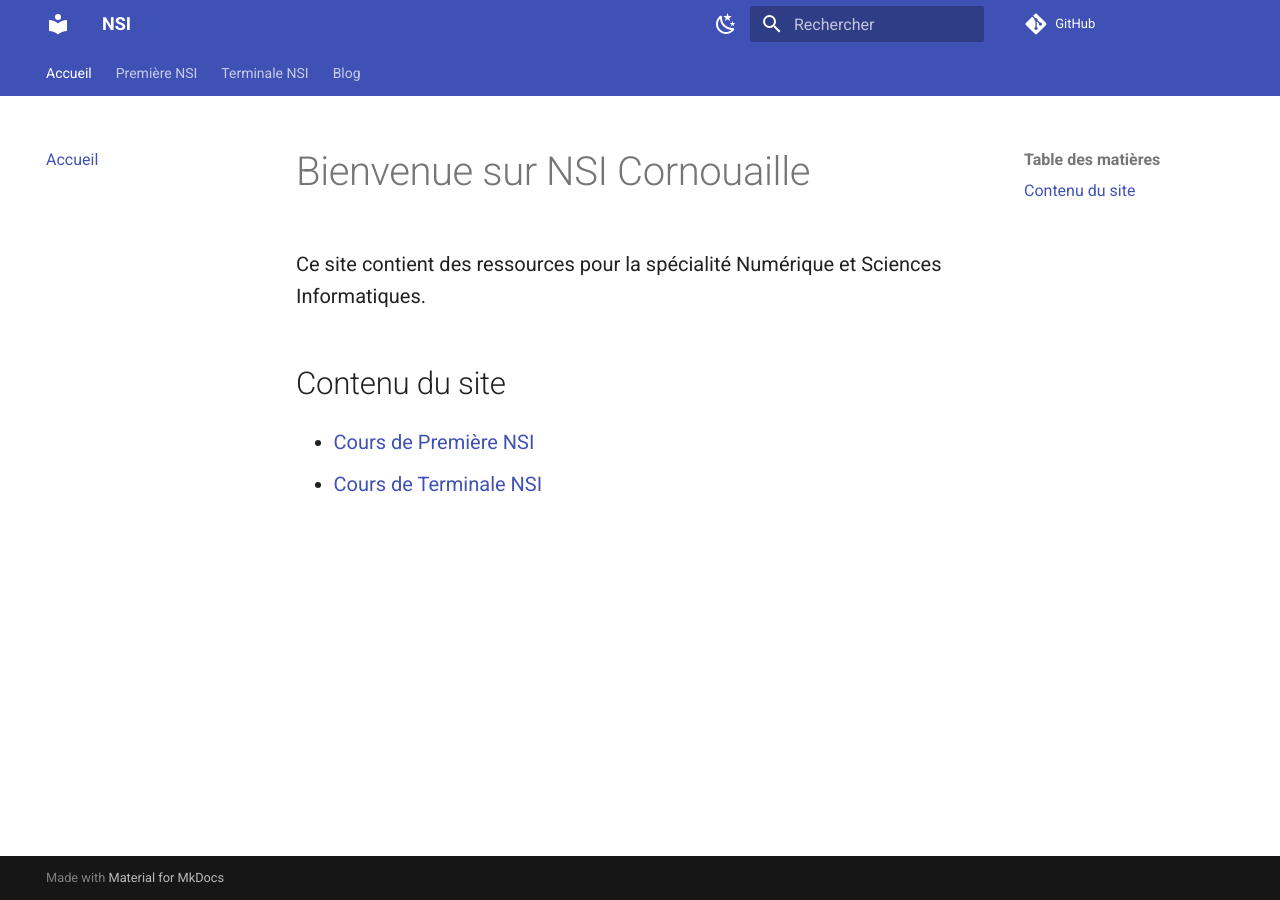
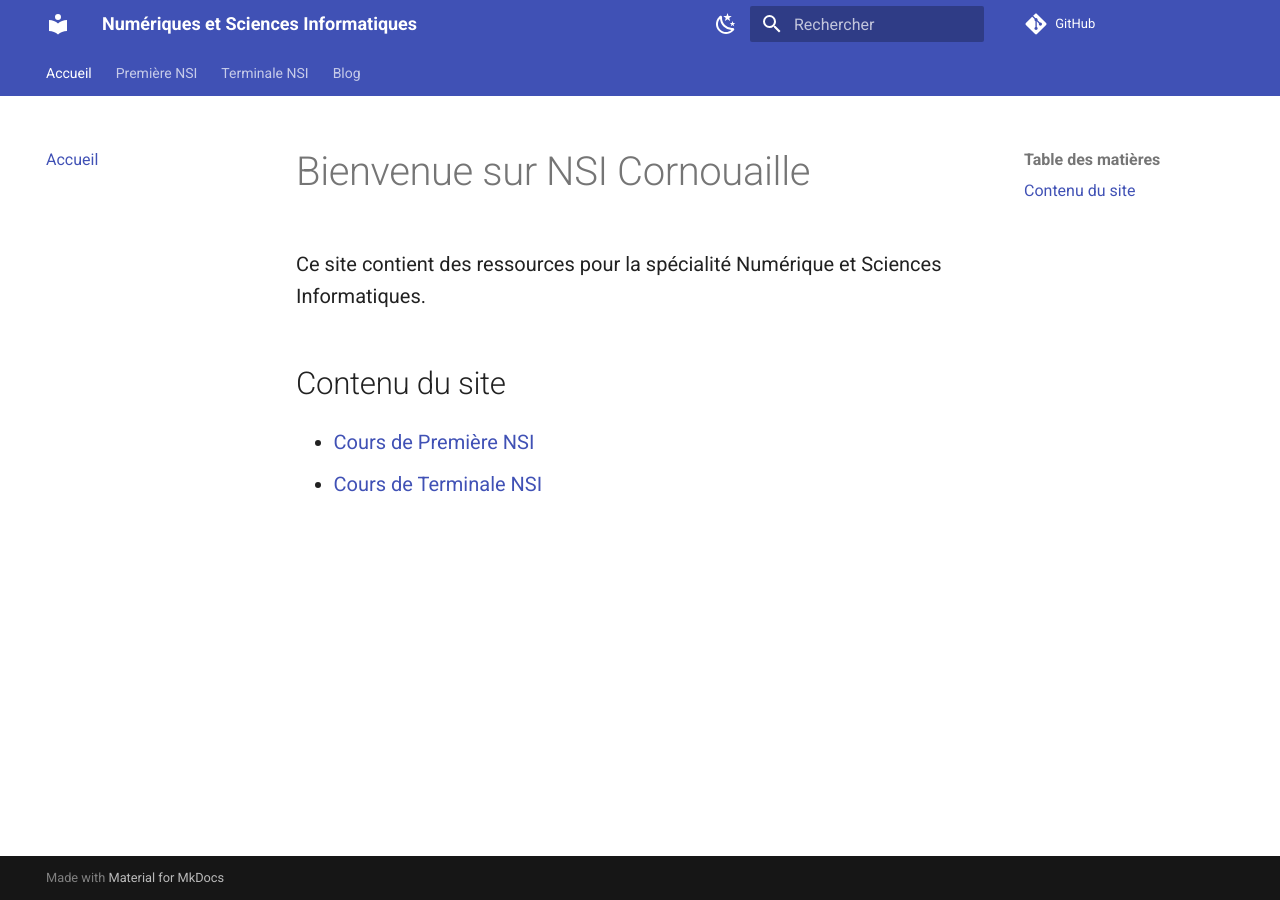
Before and after one commit to infocornouaille/nsi-cornouaille, an MkDocs documentation site: the page built from docs/index.md, in a window 1280 px wide. Built offline with MkDocs 1.6.1 and Material for MkDocs 9.7.7, drawn with Linux system fonts in a browser that asks for light colours; comment, search, counter and statistics services are not loaded; some of the changed lines change nothing that is shown.

Commit message:
Update mkdocs.yml

```diff
--- a/mkdocs.yml
+++ b/mkdocs.yml
@@ -1,8 +1,8 @@
-site_name: NSI
+site_name: Numériques et Sciences Informatiques
 site_url: https://infocornouaille.github.io/nsi-cornouaille/
 repo_url: https://github.com/infocornouaille/nsi-cornouaille/
 edit_uri: edit/main/docs/
-site_description: Spécialité Numérique et Sciences Informatiques en Première et Terminale
+site_description: Cours de NSI en classe de Première et Terminale du lycée de Cornouaille à Quimper
 site_author: David Couronné
 plugins:
   - git-revision-date
```
